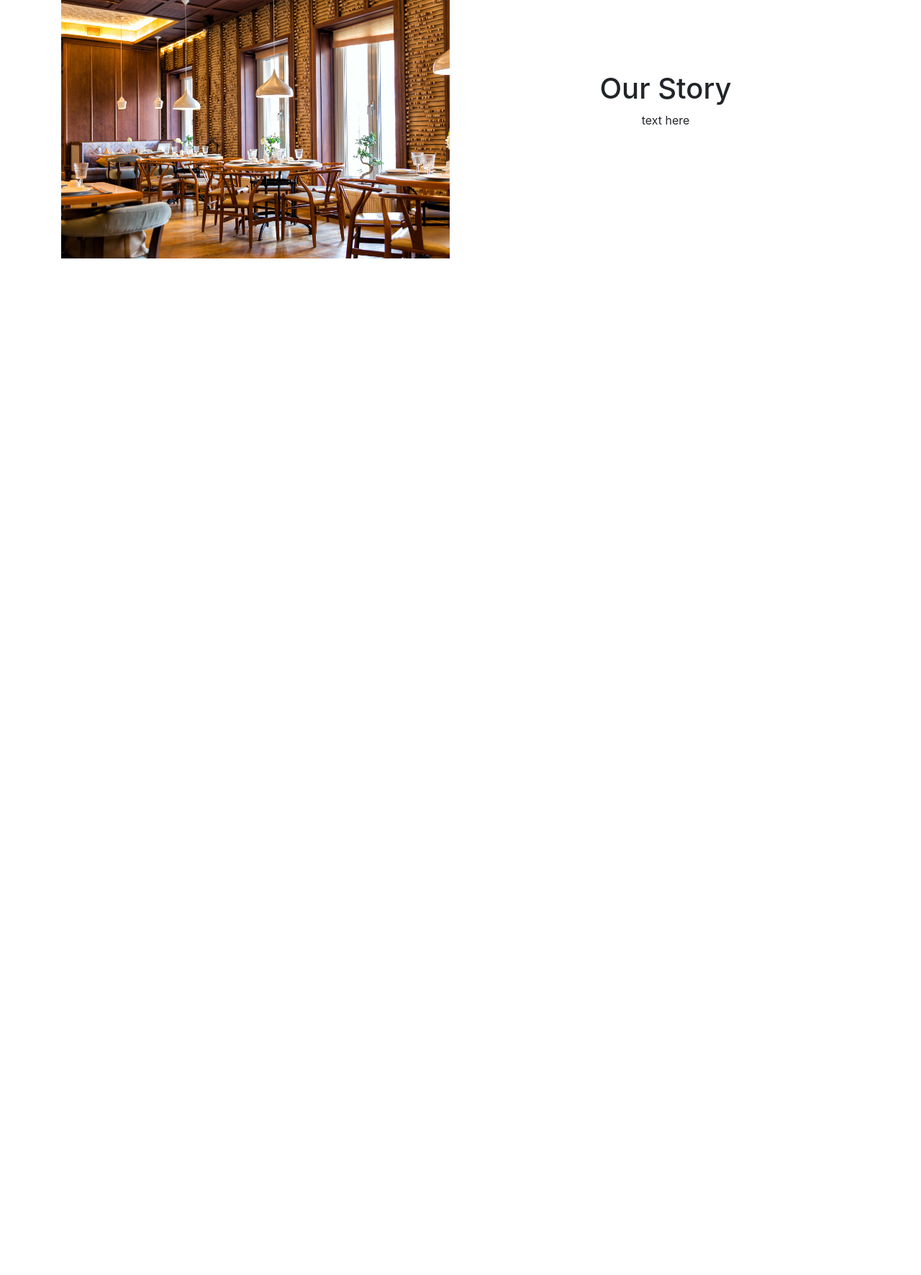
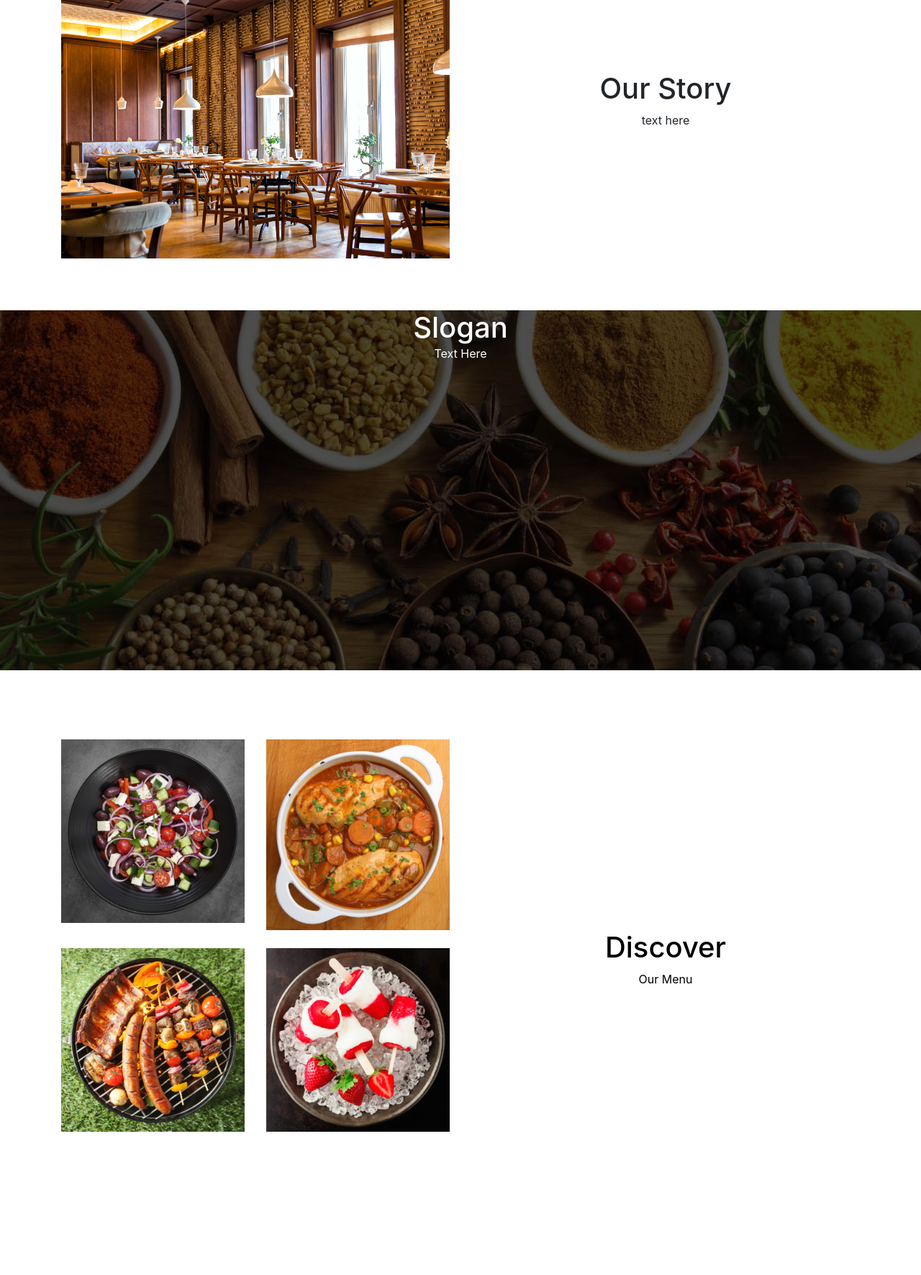
Before and after one commit to Okieng/batdas, a PHP site: page / in a window 1280 px wide. Shown: the part 563-2334 px from the top of the page at 72% size. Before the commit the page ends 922 px from the top, so only its background shows below. Run offline with PHP 8.4, Linux system fonts and the light colour scheme.

Commit message:
add parallax slogan and discover menu

```diff
--- a/css/style.css
+++ b/css/style.css
@@ -17,6 +17,30 @@
   text-align: center;
 }
 
+.section-2{
+  color: #000;
+  text-align: center;
+}
+
 #image-section-1{
   width: 100%;
 }
+
+#image-section-2{
+  margin-top:10%;
+  width: 100%;
+}
+
+.parallax {
+  /* The image used */
+  background-image: url("../img/header-index.jpg");
+
+  /* Set a specific height */
+  height: 500px;
+
+  /* Create the parallax scrolling effect */
+  background-attachment: fixed;
+  background-position: center;
+  background-repeat: no-repeat;
+  background-size: cover;
+}
--- a/index.html
+++ b/index.html
@@ -72,7 +72,37 @@
   </div>
 </div>
 
+<br><br><br>
 
+<div class="parallax">
+	<h1 class="wow fadeInDown section-1" data-wow-duration="1s" style="margin: auto">Slogan</h1>
+	<p class="wow fadeInUp section-1">Text Here</p>
+</div>
+
+<br><br><br><br>
+<div class="container">
+  <div class="row">
+    <div class="col-sm-3 wow fadeInLeft">
+      <img id="image-section-1" src="img/1.jpg" alt="">
+    </div>
+    <div class="col-sm-3 wow fadeInRight">
+      <img id="image-section-1" src="img/2.jpg" alt="">
+    </div>
+  </div>
+  <div class="row">
+    <div class="col-sm-3 wow fadeInLeft">
+      <img id="image-section-2" src="img/3.jpg" alt="">
+    </div>
+    <div class="col-sm-3 wow fadeInRight">
+      <img id="image-section-2" src="img/4.jpg" alt="">
+    </div>
+    <div class="col-sm-6">
+    	<h1 class="section-2">Discover</h1>
+    	<p class="section-2">Our Menu</p>
+    </div>
+  </div>
+  </div>
+</div>
 <br><br><br><br><br><br><br><br><br><br><br><br><br><br>
 	<script type="text/javascript" src="js/wow.js"></script>
     <script src="https://code.jquery.com/jquery-3.5.1.slim.min.js" integrity="sha384-DfXdz2htPH0lsSSs5nCTpuj/zy4C+OGpamoFVy38MVBnE+IbbVYUew+OrCXaRkfj" crossorigin="anonymous"></script>
```
